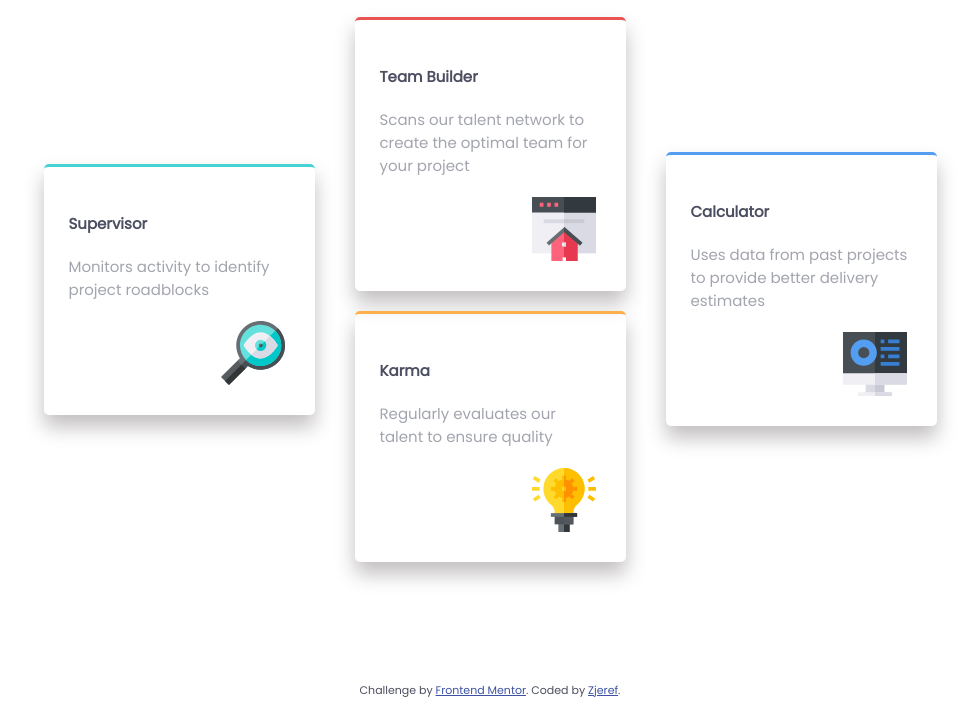
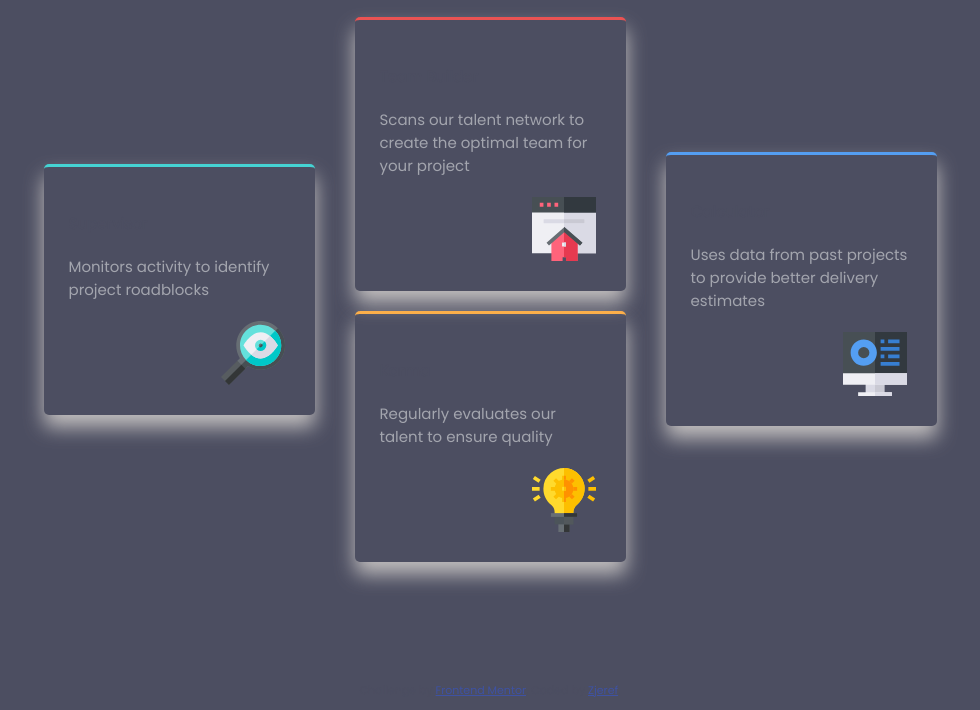
Before and after one commit to zjeref/frontend-Mentor, a plain HTML site: page index.html in a window 1280 px wide. Shown: the part 323-1033 px from the top of the page, without its empty margins (150-1130 px from the left). Drawn offline with Linux system fonts and the light colour scheme.

Commit message:
Update style.css

```diff
--- a/style.css
+++ b/style.css
@@ -3,6 +3,7 @@ body {
   font-family: Poppins;
   color: hsl(234, 12%, 34%);
   box-sizing: border-box;
+  background-color: #4c4e61;
 }
 .body-padding {
   padding: 10px;
```
